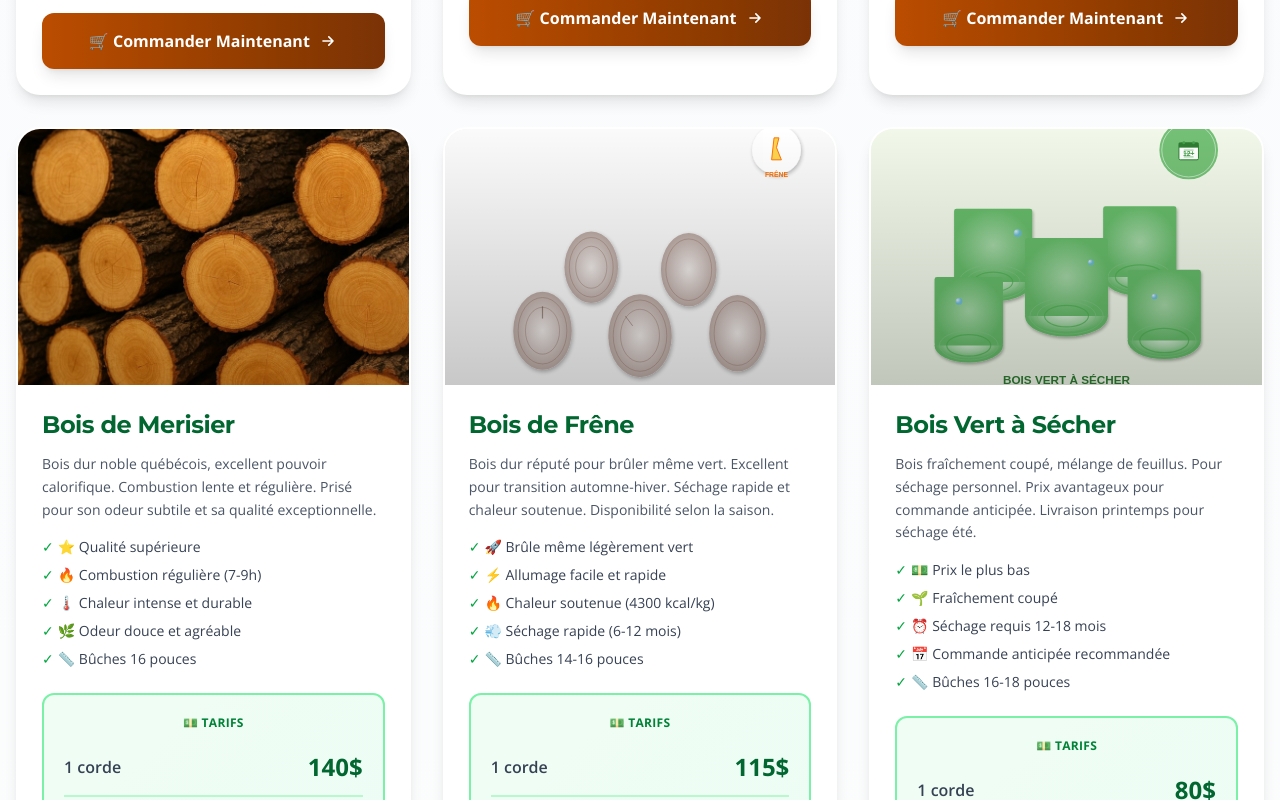
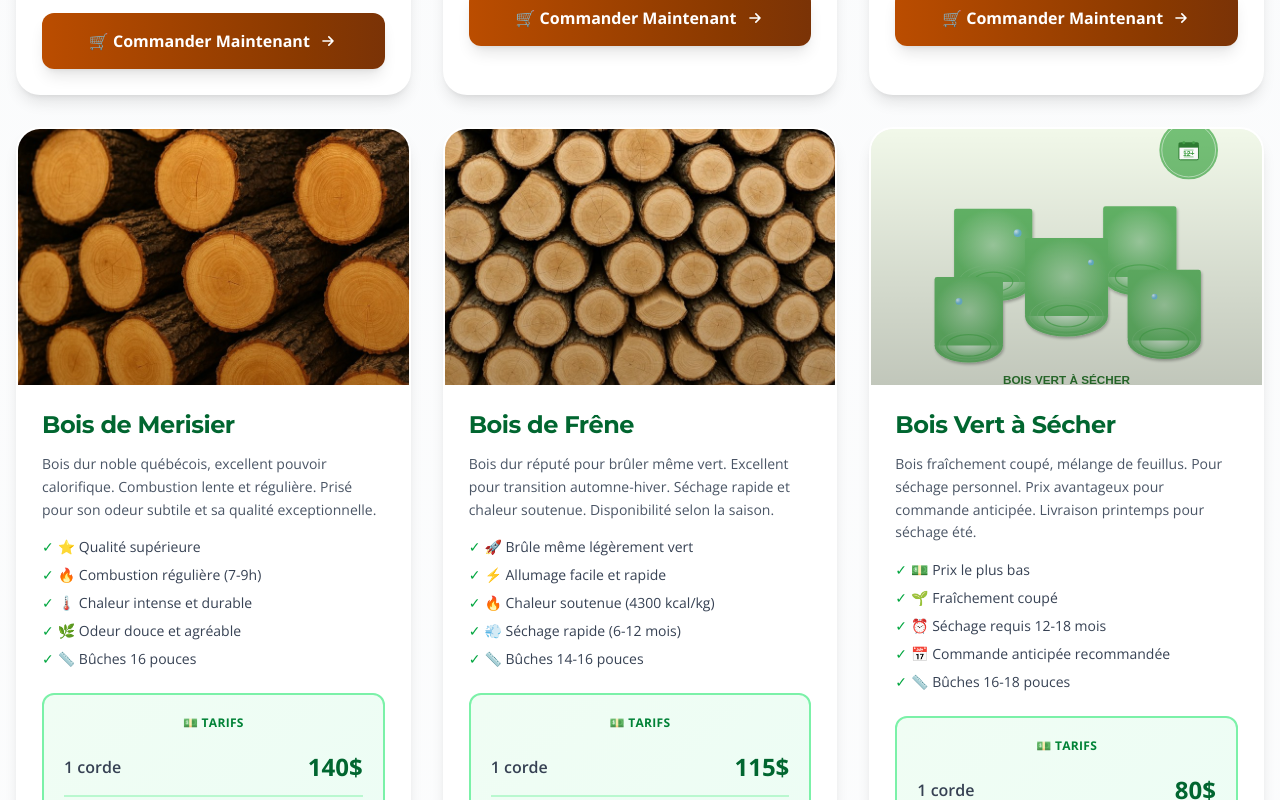
Before and after one commit to afriklabprojet/bous2, a Next.js app: page /produits in a window 1280 px wide. Shown: the part 1440-2240 px from the top of the page. Built offline with nearby package versions, Linux system fonts and the light colour scheme; no server answers.

Commit message:
feat: add real ash wood product photo
- Replace placeholder SVG with actual ash wood photo
- Optimized from 216KB to 134KB (37.8% reduction)
- Updated both Ash Wood and White Ash products
- High quality 800x600px JPEG

```diff
--- a/app/produits/page.tsx
+++ b/app/produits/page.tsx
@@ -139,7 +139,7 @@ function ProductsContent({ language }: { language: string }) {
     },
     {
       name: language === "fr" ? "Bois de Frêne" : "Ash Wood",
-      image: "/images/ash-wood.svg",
+      image: "/images/ash-wood.jpg",
       description:
         language === "fr"
           ? "Bois dur réputé pour brûler même vert. Excellent pour transition automne-hiver. Séchage rapide et chaleur soutenue. Disponibilité selon la saison."
@@ -247,7 +247,7 @@ function ProductsContent({ language }: { language: string }) {
     },
     {
       name: language === "fr" ? "Frêne Blanc" : "White Ash",
-      image: "/images/ash-wood.svg",
+      image: "/images/ash-wood.jpg",
       description:
         language === "fr"
           ? "Frêne blanc de première qualité. Réputé pour brûler même légèrement vert. Allumage ultra-rapide, chaleur intense. Stock limité - commandez tôt."
```
Also changed, not shown: public/images/ash-wood.jpg (added).
